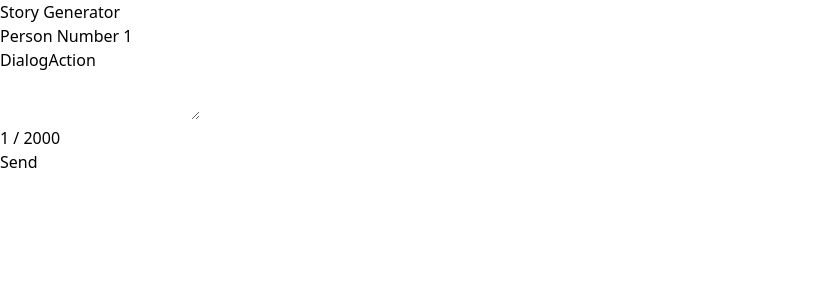
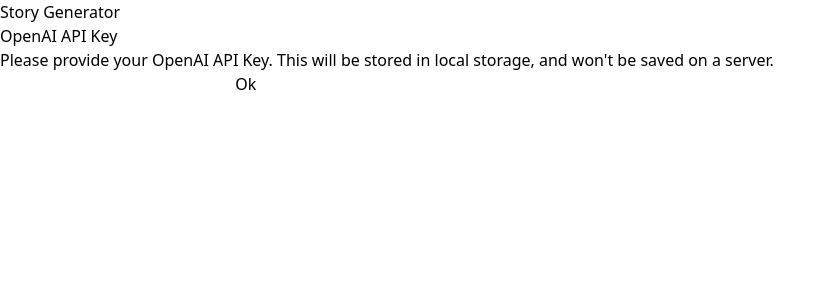
Before and after one commit to doggodoge/story-generator, a SvelteKit app: page / in a window 1280 px wide. Shown: the top 300 px of the page, without its empty margins (0-834 px from the left). Built offline with nearby package versions, Linux system fonts and the light colour scheme.

Commit message:
feat: query openai completely clientside

```diff
--- a/src/routes/api/gpt/+server.js
+++ b/src/lib/ai/gpt.js
@@ -1,26 +1,22 @@
-import { Configuration, OpenAIApi } from 'openai';
+import { browser } from '$app/environment';
 
-const configuration = new Configuration({
-	apiKey: import.meta.env.VITE_OPENAI_API_KEY
-});
-const openai = new OpenAIApi(configuration);
+const apiKey = browser ? localStorage.getItem('api_key') : '';
 
-/** @type {import('./$types').RequestHandler} */
-export async function POST({ request }) {
-	const prompt = await request.text();
-
-	const completion = await openai.createCompletion({
-		model: 'text-davinci-002',
-		prompt: addPreamble(prompt),
-		max_tokens: 2000
-	});
-
-	return new Response(completion.data.choices[0].text, {
-		status: 200,
+export async function getCompletion(prompt) {
+	const result = await fetch('https://api.openai.com/v1/completions', {
+        method: 'POST',
+		body: JSON.stringify({
+			model: 'text-davinci-002',
+			prompt: addPreamble(prompt),
+			max_tokens: 2000
+		}),
 		headers: {
-			'Content-Type': 'text/plain'
+			'Content-Type': 'application/json',
+			Authorization: `Bearer ${apiKey}`
 		}
 	});
+	const completion = await result.json();
+	return completion.choices[0].text;
 }
 
 function addPreamble(prompt) {
--- a/src/routes/+page.svelte
+++ b/src/routes/+page.svelte
@@ -1,70 +1,25 @@
 <script>
-	import Message from '$lib/components/Message/Message.svelte';
-	import Prompt from '../lib/components/Prompt.svelte';
-	import { parse } from '../lib/lexers/storyLexer';
+    import { goto } from "$app/navigation";
+    import { browser } from '$app/environment';
 
-	let username = 'Person Number 1';
-	let currentMessage = '';
-	let messages = [];
-	let type = 'dialog';
+    let apiKey = '';
 
-	function generatePrompt() {
-		if (type === 'dialog') {
-			return `[${username}]: ${currentMessage}`;
-		}
-		return `-[${currentMessage}]`;
-	}
+    if (browser && window.localStorage.getItem('api_key') !== null) {
+        goto('/storytime');
+    }
 
-	async function addNewMessage() {
-		messages = [...messages, { username, message: currentMessage, isCurrentUser: true, type }];
-		const response = await fetch('/api/gpt', {
-			method: 'POST',
-			body: generatePrompt(),
-			headers: {
-				'Content-Type': 'text/plain'
-			}
-		});
-		const generatedResponse = await response.text();
-		const parsedStory = parse(generatedResponse);
-		console.log(parsedStory);
-		const newMessages = parsedStory
-			.map((token, index) => {
-				if (token.type === 'character') {
-					return {
-						username: token.value,
-						message: parsedStory[index + 1].value,
-						isCurrentUser: token.value === username,
-						type: 'dialog'
-					};
-				}
-				if (token.type === 'action') {
-					return {
-						username: 'Unknown',
-						message: token.value,
-						isCurrentUser: false,
-						type: 'action'
-					};
-				}
-				return null;
-			})
-			.filter((message) => message !== null);
-		messages = [...messages, ...newMessages];
-	}
+    function saveApiKey() {
+        window.localStorage.setItem('api_key', apiKey);
+        goto('/storytime');
+    }
 </script>
 
-<main class="flex flex-col h-full max-h-full gap-3 overflow-auto">
-	<div class="flex flex-col flex-1 gap-2 px-2 overflow-y-auto">
-		{#each messages as message}
-			<Message
-				username={message.username}
-				isCurrentUser={message.isCurrentUser}
-				type={message.type}
-			>
-				<p slot="content">{message.message}</p>
-			</Message>
-		{/each}
-	</div>
-	<div class="p-1">
-		<Prompt bind:value={currentMessage} bind:username on:click={addNewMessage} bind:type />
-	</div>
-</main>
+<div class="flex flex-col p-3 gap-2 shadow-md">
+    <h1 class="font-bold text-xl">OpenAI API Key</h1>
+    <p>
+        Please provide your OpenAI API Key.
+        This will be stored in local storage, and won't be saved on a server.
+    </p>
+    <input class="px-2 outline outline-blue-200 focus:outline-blue-400 shadow rounded" type="password" bind:value={apiKey}>
+    <button class="py-1 bg-blue-600 text-white rounded shadow" on:click={saveApiKey}>Ok</button>
+</div>
```
Also changed, not shown: src/routes/storytime/+page.svelte (added, +64 -0 lines).
